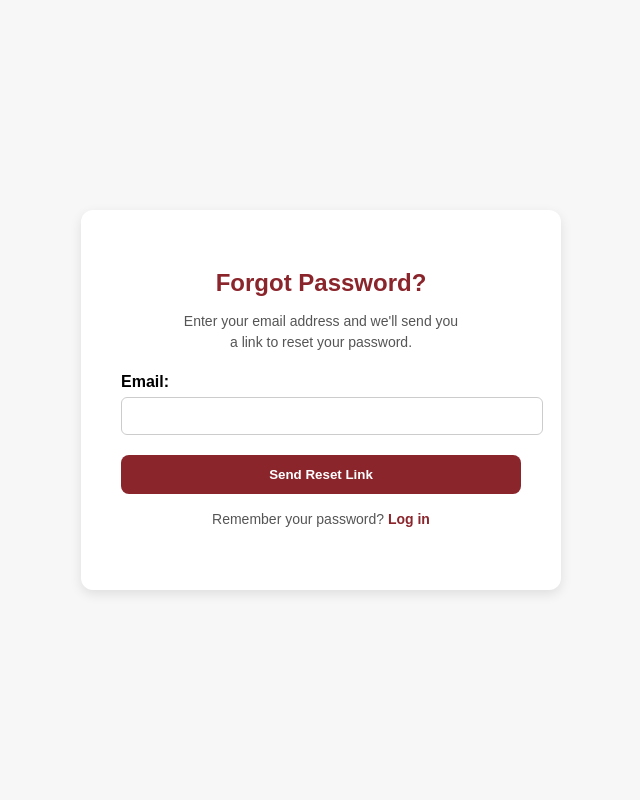
After one commit to LikeYasay/CSIT327-G1-Arcasys, a Django app: page /password_reset/ in a window 1280 px wide. The commit adds this page. Shown: the whole page, without its empty margins (319-959 px from the left). Run offline with Django 5.2, Linux system fonts and the light colour scheme.

Commit message:
feat: add logout page, password reset flow, and update login/register styles

```diff
--- a/Arcasys/ArcasysApp/urls.py
+++ b/Arcasys/ArcasysApp/urls.py
@@ -1,10 +1,42 @@
 from django.urls import path
+from django.contrib.auth import views as auth_views
 from . import views
 
 urlpatterns = [
     path("", views.landing, name="landing"),
-    path('login/', views.login_view, name='login'),
-    path('register/', views.register_view, name='register'),
+    path("login/", views.login_view, name="login"),
+    path("register/", views.register_view, name="register"),
+    path("logout/", views.logout_view, name="logout"),
     path("events/", views.events_view, name="events"),
-    path('contact/', views.contact_view, name='contact'),
+    path("contact/", views.contact_view, name="contact"),
+
+    # Forgot password routes
+    path(
+        "password_reset/",
+        auth_views.PasswordResetView.as_view(
+            template_name="ArcasysApp/password_reset.html"
+        ),
+        name="password_reset"
+    ),
+    path(
+        "password_reset/done/",
+        auth_views.PasswordResetDoneView.as_view(
+            template_name="ArcasysApp/password_reset_done.html"
+        ),
+        name="password_reset_done"
+    ),
+    path(
+        "reset/<uidb64>/<token>/",
+        auth_views.PasswordResetConfirmView.as_view(
+            template_name="ArcasysApp/password_reset_confirm.html"
+        ),
+        name="password_reset_confirm"
+    ),
+    path(
+        "reset/done/",
+        auth_views.PasswordResetCompleteView.as_view(
+            template_name="ArcasysApp/password_reset_complete.html"
+        ),
+        name="password_reset_complete"
+    ),
 ]
--- /dev/null
+++ b/Arcasys/static/ArcasysApp/css/password_reset.css
@@ -0,0 +1,129 @@
+body {
+  font-family: 'Kumbh Sans', sans-serif;
+  background: #f7f7f7;
+  display: flex;
+  align-items: center;
+  justify-content: center;
+  height: 100vh;
+  margin: 0;
+}
+
+.reset-container {
+  display: flex;
+  justify-content: center;
+  align-items: center;
+  width: 100%;
+}
+
+.reset-card {
+  background: #fff;
+  padding: 40px;
+  border-radius: 12px;
+  box-shadow: 0 4px 12px rgba(0,0,0,0.1);
+  text-align: center;
+  width: 400px;
+  animation: fadeIn 0.3s ease-in-out;
+}
+
+.reset-card h2 {
+  font-size: 24px;
+  font-weight: 700;
+  color: #8A252C;
+  margin-bottom: 10px;
+}
+
+.reset-card p {
+  color: #555;
+  margin-bottom: 20px;
+  font-size: 14px;
+  line-height: 1.5;
+}
+
+.reset-card label {
+  display: block;
+  text-align: left;
+  margin-bottom: 6px;
+  font-weight: 600;
+}
+
+.reset-card input {
+  width: 100%;
+  padding: 10px;
+  border: 1px solid #ccc;
+  border-radius: 6px;
+  margin-bottom: 20px;
+  font-size: 14px;
+}
+
+.btn-reset {
+  width: 100%;
+  padding: 12px;
+  background: #8A252C;
+  color: #fff;
+  font-weight: bold;
+  border: none;
+  border-radius: 8px;
+  cursor: pointer;
+  transition: 0.3s;
+  text-decoration: none; /* for links styled as buttons */
+  display: inline-block;
+}
+
+.btn-reset:hover {
+  background: #701d24;
+}
+
+.back-login {
+  margin-top: 15px;
+  font-size: 14px;
+}
+
+.back-login a {
+  color: #8A252C;
+  text-decoration: none;
+  font-weight: 600;
+}
+
+/* ✅ Django messages styling */
+.messages {
+  list-style: none;
+  padding: 0;
+  margin-bottom: 15px;
+}
+
+.messages li {
+  padding: 10px;
+  margin-bottom: 8px;
+  border-radius: 6px;
+  font-size: 14px;
+}
+
+.messages li.error {
+  background: #ffe0e0;
+  color: #b30000;
+  border: 1px solid #ffb3b3;
+}
+
+.messages li.success {
+  background: #e0ffe5;
+  color: #006622;
+  border: 1px solid #99ffbb;
+}
+
+.messages li.warning {
+  background: #fff4e0;
+  color: #996600;
+  border: 1px solid #ffd580;
+}
+
+.messages li.info {
+  background: #e6f0ff;
+  color: #0047b3;
+  border: 1px solid #99c2ff;
+}
+
+/* ✅ Smooth fade in effect */
+@keyframes fadeIn {
+  from { opacity: 0; transform: translateY(10px); }
+  to { opacity: 1; transform: translateY(0); }
+}
--- /dev/null
+++ b/Arcasys/templates/ArcasysApp/password_reset.html
@@ -0,0 +1,30 @@
+{% load static %}
+<!DOCTYPE html>
+<html lang="en">
+<head>
+  <meta charset="UTF-8" />
+  <meta name="viewport" content="width=device-width, initial-scale=1.0" />
+  <title>Forgot Password | Marketing Archive</title>
+  <link rel="stylesheet" href="{% static 'ArcasysApp/css/password_reset.css' %}" />
+  <link rel="icon" type="image/png" href="{% static 'ArcasysApp/images/CIT_LOGO.png' %}" />
+</head>
+<body>
+  <div class="reset-container">
+    <div class="reset-card">
+      <h2>Forgot Password?</h2>
+      <p>Enter your email address and we'll send you<br> a link to reset your password.</p>
+
+      <form method="POST">
+        {% csrf_token %}
+        {{ form.email.label_tag }}
+        {{ form.email }}
+        <button type="submit" class="btn-reset">Send Reset Link</button>
+      </form>
+
+      <p class="back-login">
+        Remember your password? <a href="{% url 'login' %}">Log in</a>
+      </p>
+    </div>
+  </div>
+</body>
+</html>
```
Also changed, not shown: Arcasys/ArcasysApp/views.py (+64 -5 lines), Arcasys/static/ArcasysApp/css/logout.css (added, +108 -0 lines), Arcasys/static/ArcasysApp/css/register.css (+15 -0 lines), Arcasys/templates/ArcasysApp/login.html (+20 -20 lines), Arcasys/templates/ArcasysApp/logout.html (added, +35 -0 lines), Arcasys/templates/ArcasysApp/password_reset_complete.html (added, +19 -0 lines), Arcasys/templates/ArcasysApp/password_reset_confirm.html (added, +22 -0 lines), Arcasys/templates/ArcasysApp/password_reset_done.html (added, +20 -0 lines), Arcasys/templates/ArcasysApp/register.html (+27 -21 lines).
